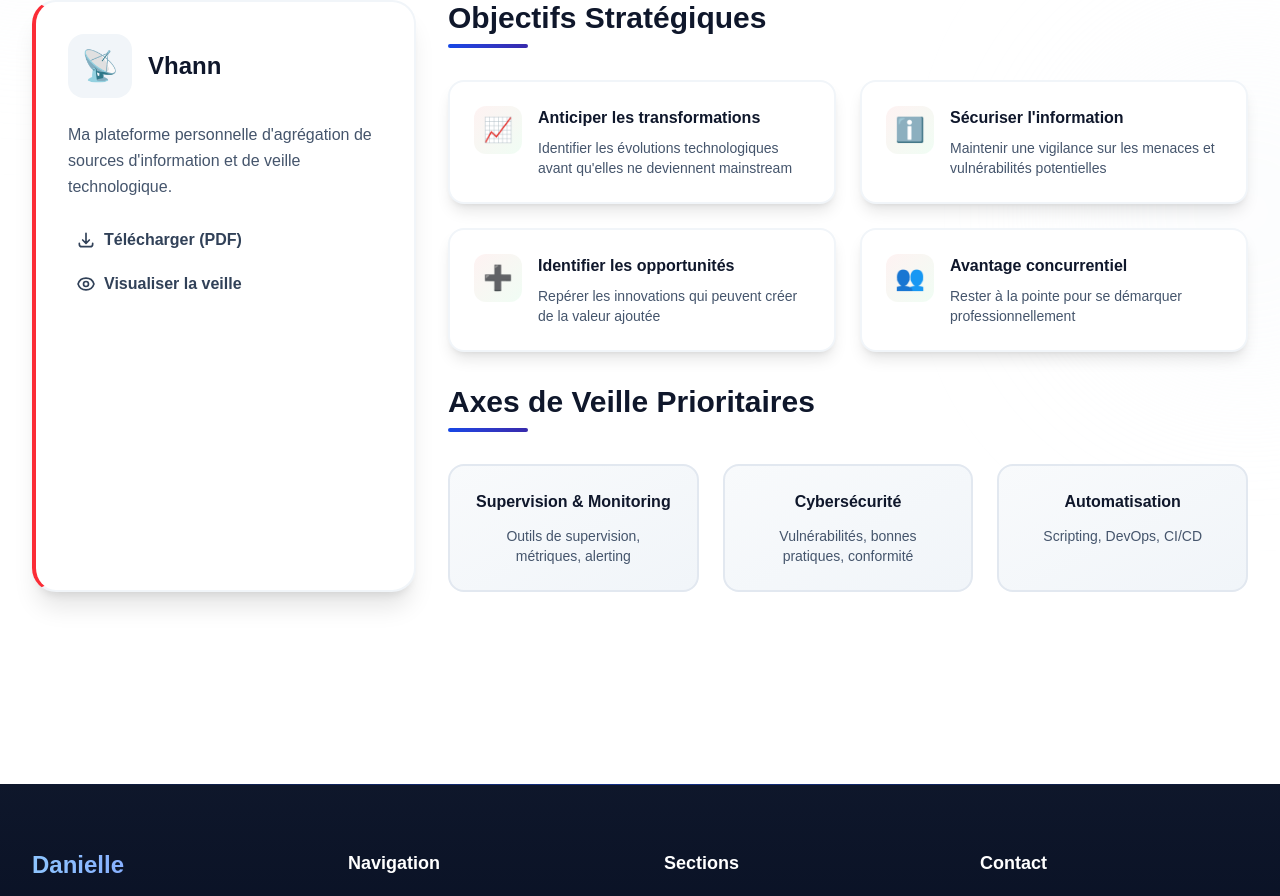
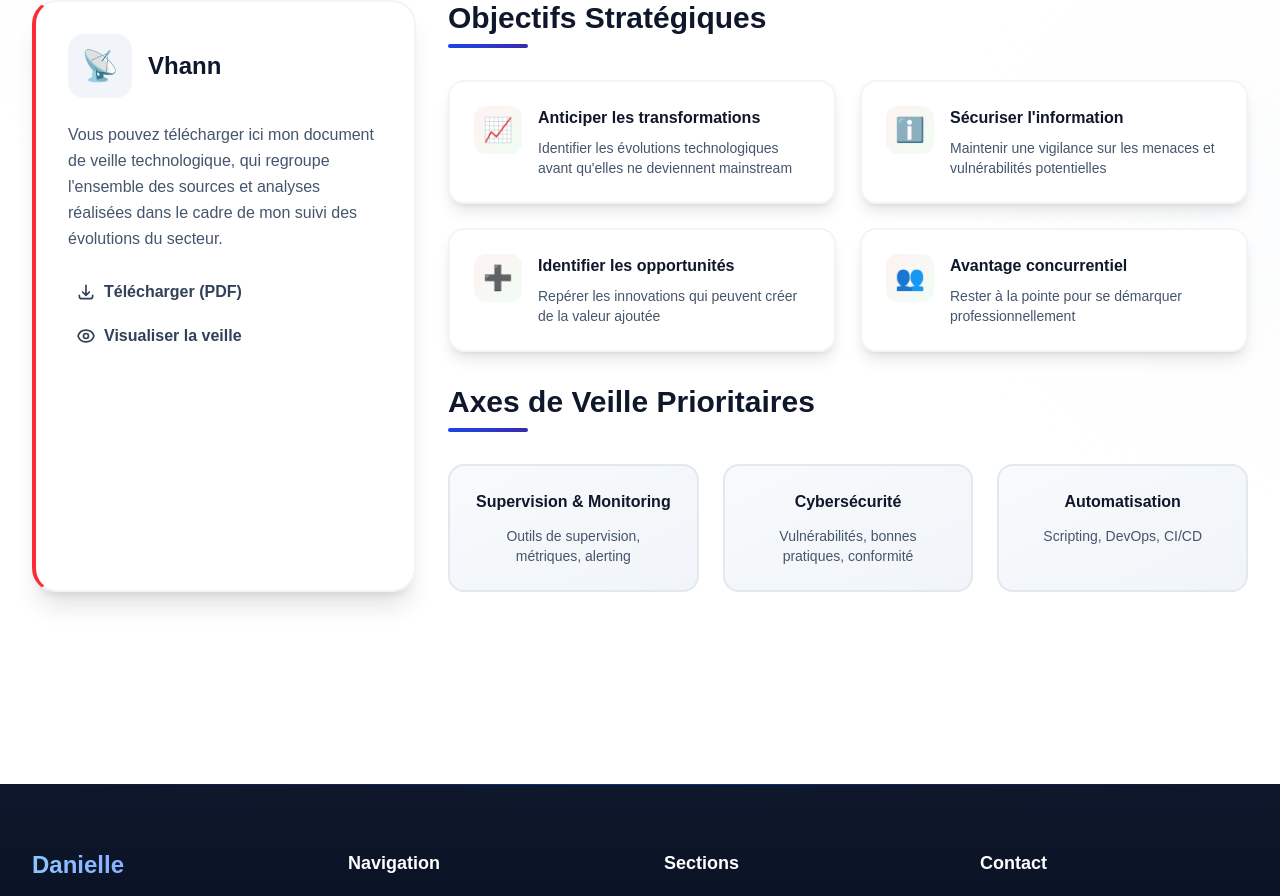
Before and after one commit to Mulho-MABIALA/danielle, a Next.js app: page /veille in a window 1280 px wide. Shown: the part 800-1696 px from the top of the page. Built offline with nearby package versions, Linux system fonts and the light colour scheme.

Commit message:
update: veille platform description

```diff
--- a/app/translations/fr.ts
+++ b/app/translations/fr.ts
@@ -358,7 +358,7 @@ export const fr = {
     ],
     view: 'Visualiser la veille',
     download: 'Télécharger (PDF)',
-    platformDesc: "Ma plateforme personnelle d'agrégation de sources d'information et de veille technologique.",
+    platformDesc: "Vous pouvez télécharger ici mon document de veille technologique, qui regroupe l'ensemble des sources et analyses réalisées dans le cadre de mon suivi des évolutions du secteur.",
     strategicObjectives: 'Objectifs Stratégiques',
     watchAxes: 'Axes de Veille Prioritaires',
     forPros: 'Pour les Professionnels IT',
```
